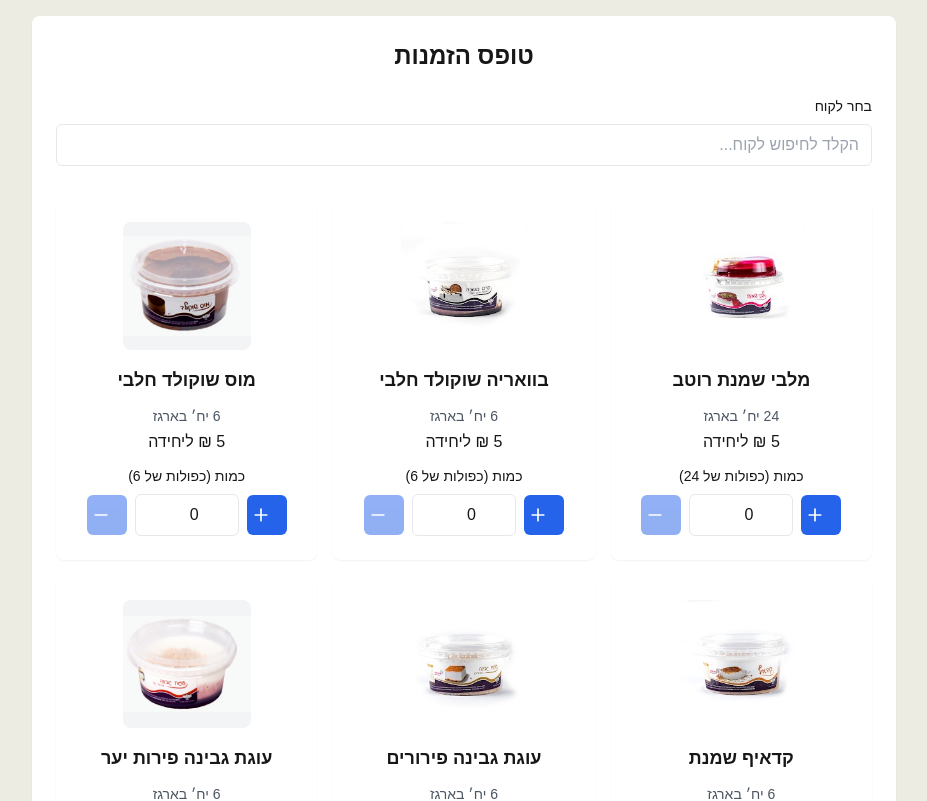
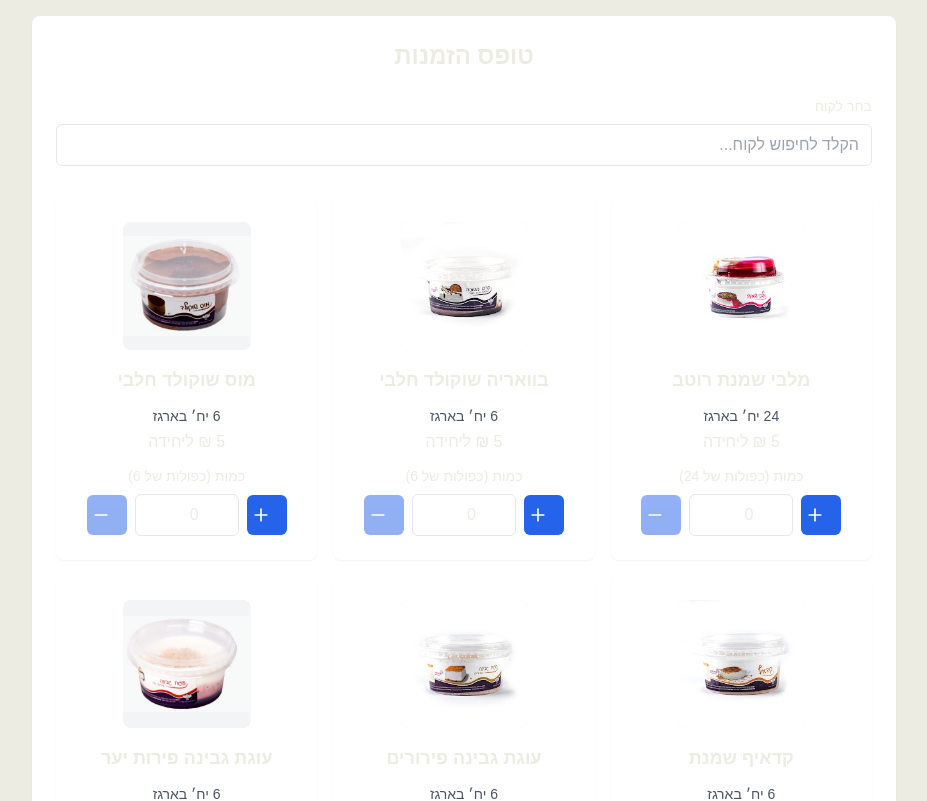
Before and after one commit to lilachbitton/orders-system, a Next.js app: page / in a window 1280 px wide. Shown: the top 801 px of the page, without its empty margins (176-1103 px from the left). Built offline with nearby package versions, Linux system fonts and the light colour scheme.

Commit message:
Update globals.css

```diff
--- a/src/app/globals.css
+++ b/src/app/globals.css
@@ -4,13 +4,13 @@
 
 :root {
   --background: #ecece3;
-  --foreground: #171717;
+  --foreground: #ecece3;
 }
 
 @media (prefers-color-scheme: dark) {
   :root {
     --background: #ecece3;
-    --foreground: #ededed;
+    --foreground: #ecece3;
   }
 }
 
```
